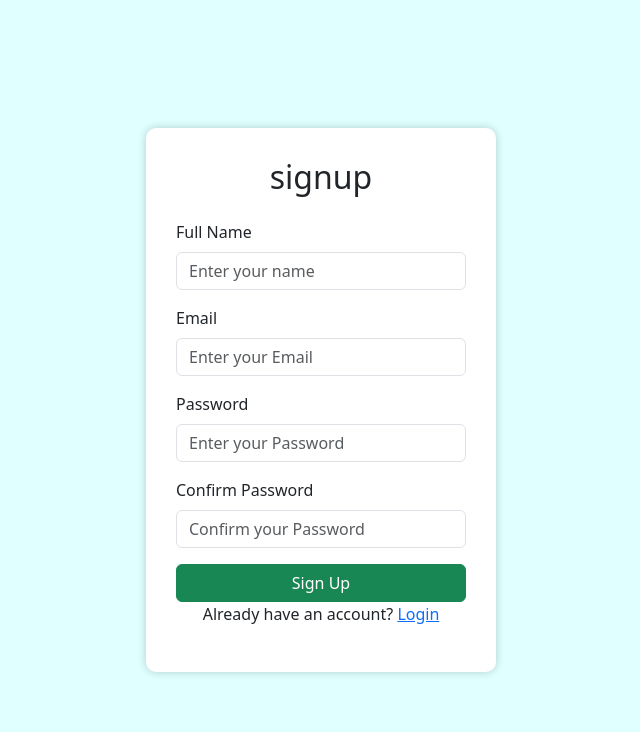
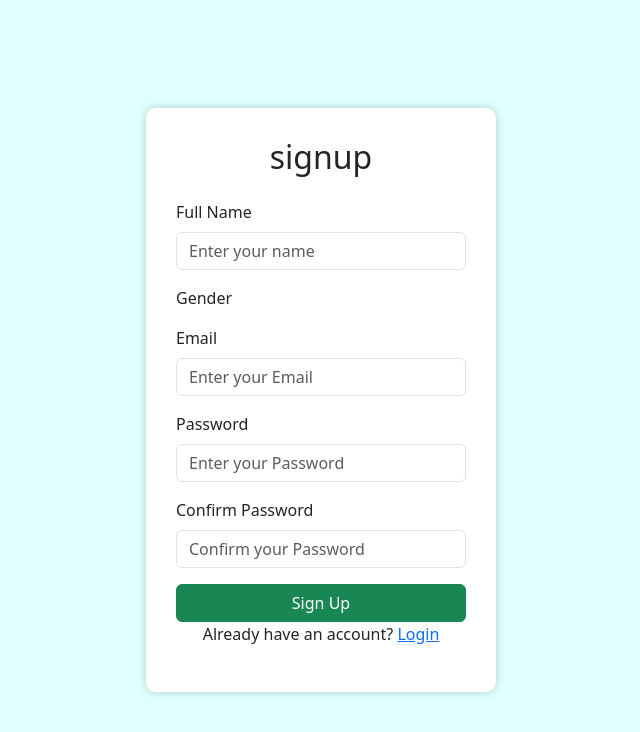
Before and after one commit to Anshuraj38/Capstone-Project, a Flask app: page /register in a window 1280 px wide. Shown: the top 732 px of the page, without its empty margins (319-959 px from the left). Run offline with Flask 3, Linux system fonts and the light colour scheme.

Commit message:
small update

```diff
--- a/templates/signup.html
+++ b/templates/signup.html
@@ -25,6 +25,8 @@
                 </div>
 
                 <div class="mb-3">
+                    <p>Gender</p>
+
 
                     <label class="form-label">Email</label>
                     <input type="email" class="form-control " placeholder="Enter your Email">
```
